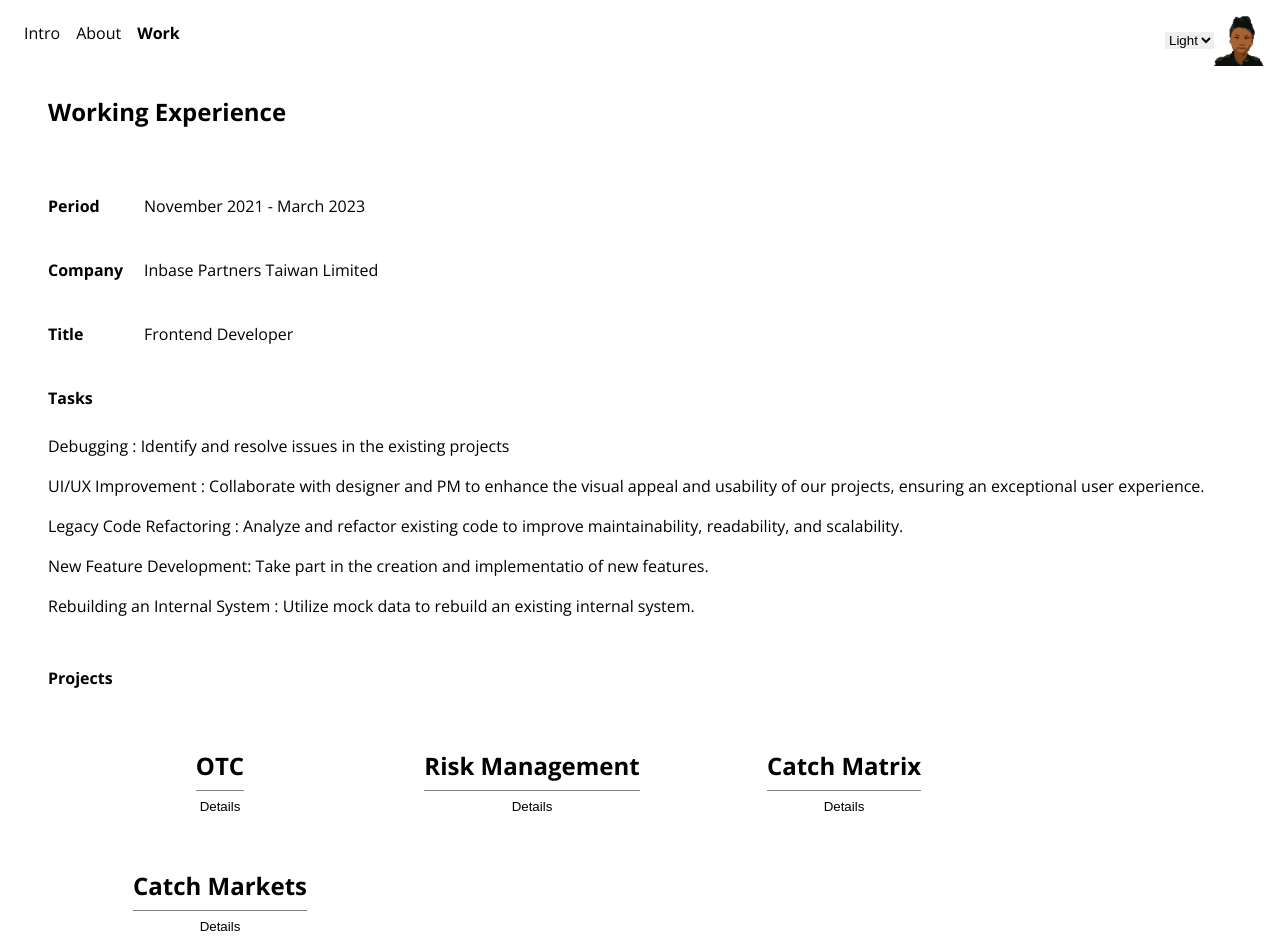
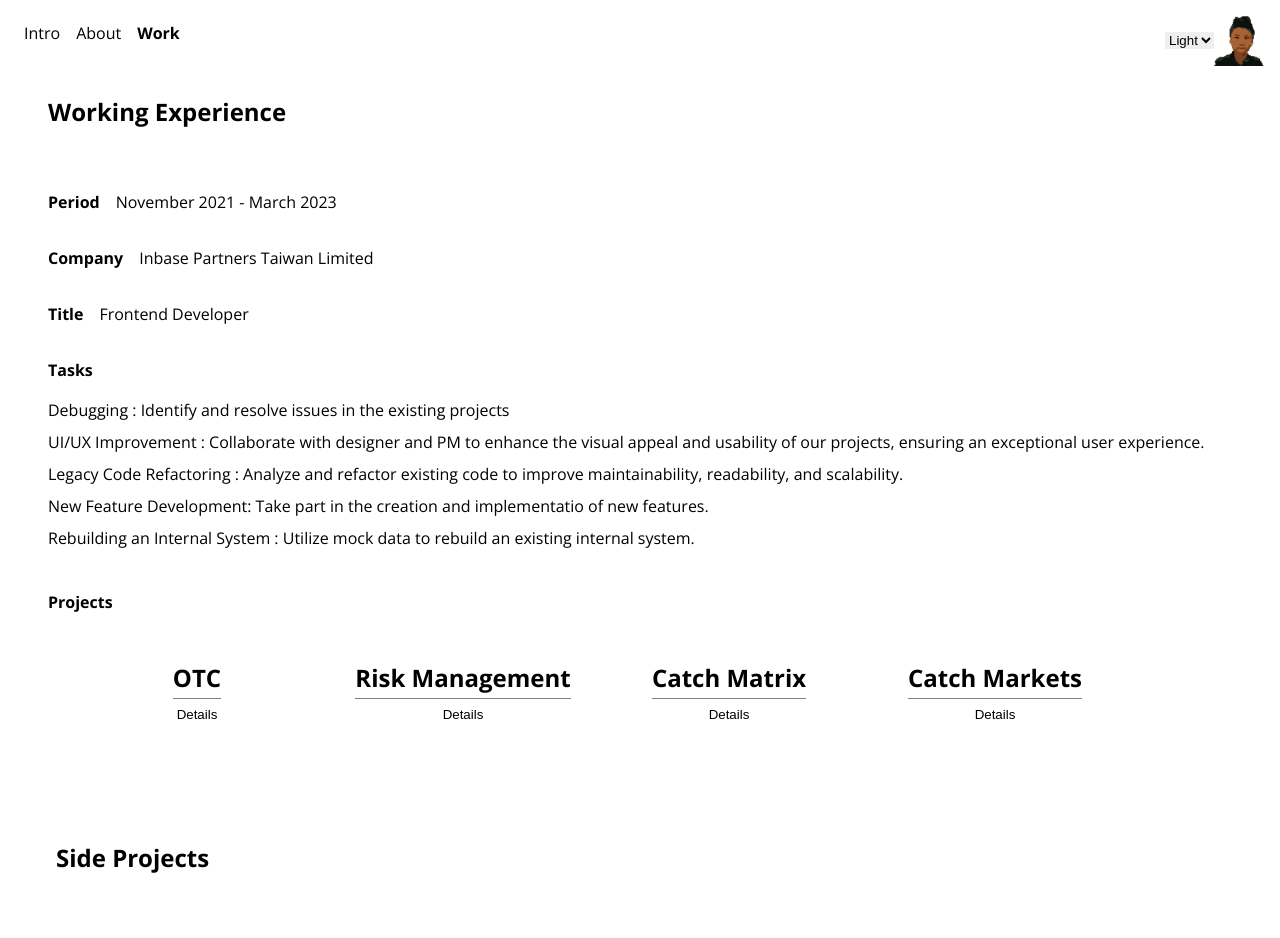
Before and after one commit to jimmyisdev/jimmy_resume2023, a Next.js app: page /work in a window 1280 px wide. Shown: the top 938 px of the page. Built offline with nearby package versions, Linux system fonts and the light colour scheme.

Commit message:
fix: style issue

```diff
--- a/src/components/About/About.module.scss
+++ b/src/components/About/About.module.scss
@@ -1,7 +1,7 @@
 .about_text {
   p {
     margin: auto 2.5rem;
-    line-height: 2rem;
+    line-height: 1.5rem;
     font-size: 1rem;
     text-indent: 1rem;
 
--- a/src/components/Modal/Modal.module.scss
+++ b/src/components/Modal/Modal.module.scss
@@ -33,5 +33,5 @@
 .body {
     overflow: scroll;
     padding: 1rem;
-    line-height: 2rem;
+    line-height: 1.5rem;
 }
--- a/src/components/Shared/Shared.module.scss
+++ b/src/components/Shared/Shared.module.scss
@@ -2,7 +2,6 @@
     width: 100%;
     justify-content: space-around;
     margin-bottom: .5rem;
-
 }
 
 .tool_container_item_style {
--- a/src/components/Work/ProjextItem.tsx
+++ b/src/components/Work/ProjextItem.tsx
@@ -14,11 +14,9 @@ export default function ProjextItem({ data }: { data: projectItemType }) {
     }
 
     return (
-        <div className='project_item'>
-            <div className='head flex_column'>
-                <h1>{name}</h1>
-                <button onClick={handleProjectItemModal}>Details</button>
-            </div>
+        <div className='project_item flex_column'>
+            <h1>{name}</h1>
+            <button onClick={handleProjectItemModal}>Details</button>
         </div>
     )
 }
--- a/src/components/Work/Work.module.scss
+++ b/src/components/Work/Work.module.scss
@@ -1,11 +1,10 @@
 .content_container {
   padding: .5rem;
   width: 100%;
-  line-height: 2rem;
+  line-height: 1.5rem;
   font-size: 1rem;
 
   .title {
-    width: 6rem;
     font-weight: 700;
     padding: .5rem;
   }
--- a/src/components/Work/Work.tsx
+++ b/src/components/Work/Work.tsx
@@ -52,7 +52,7 @@ const Work = () => {
           })}
         </div>
       </section>
-      <section className={`sect`}>
+      <section className={`${styles.content_container}`}>
         <h1 className={`sect_title`}>Side Projects</h1>
         <div className="big_container flex_row">
           {!!projectData.length && projectData.map(item => {
--- a/src/styles/global.scss
+++ b/src/styles/global.scss
@@ -72,20 +72,16 @@
 }
 
 .project_item {
-  width: 280px;
-  margin: 1rem;
-  padding: .5rem;
+  width: 250px;
+  margin: .5rem;
+  padding: .75rem;
 
-  .head {
+  h1 {
+    font-weight: 700;
+    text-align: center;
+    padding-bottom: .5rem;
+    border-bottom: 1px solid gray;
     margin-bottom: .5rem;
 
-    h1 {
-      font-weight: 700;
-      text-align: center;
-      padding-bottom: .5rem;
-      border-bottom: 1px solid gray;
-      margin-bottom: .5rem;
-    }
   }
-
 }
```
